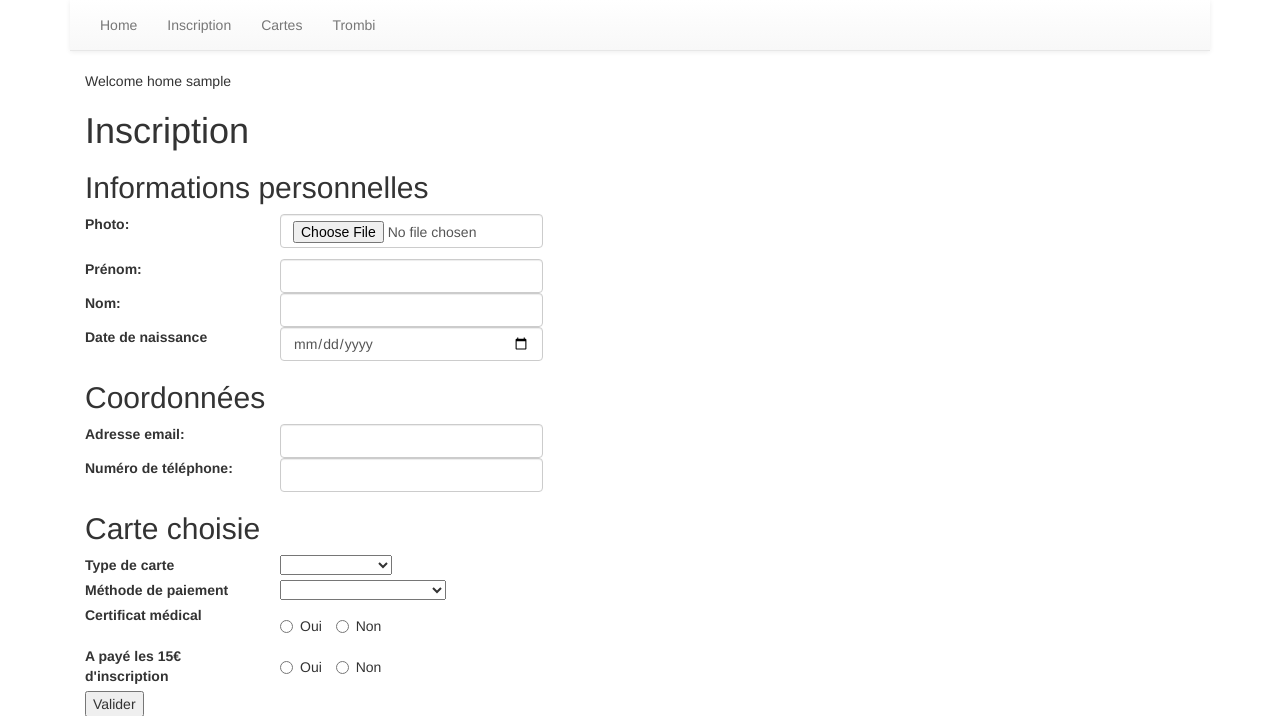
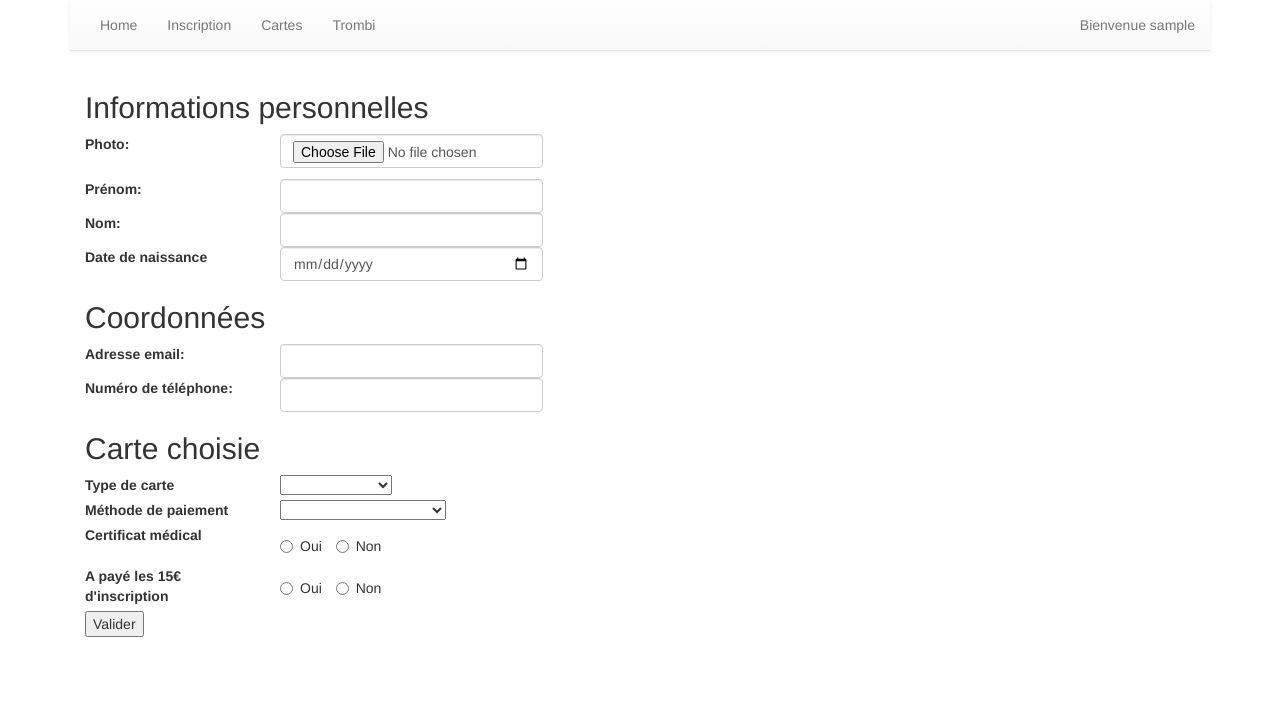
Before and after one commit to pacud/dancebo, a Flask app: page /inscription in a window 1280 px wide. Shown: the top 716 px of the page. Run offline with Flask 2, Linux system fonts and the light colour scheme; the visitor is signed in with stand-in values (Sample User, id 1); some libraries are stand-ins or nearby versions.

Commit message:
Cleaning up some HTML

```diff
--- a/templates/inscription.html
+++ b/templates/inscription.html
@@ -20,7 +20,6 @@
 
 {% block page %}
 
-<h1>Inscription</h1>
 <form action="/add_student" method="POST" onsubmit="return validate_form()" id="add_student_form" >
     <h2>Informations personnelles</h2>
     <div class="row">
--- a/templates/logged.html
+++ b/templates/logged.html
@@ -9,12 +9,12 @@
             <li><a href="/cartes">Cartes</a></li>
             <li><a href="/trombi">Trombi</a></li>
         </ul>
+        <ul class="nav navbar-nav navbar-right">
+            <li><a href="/home">Bienvenue {{session.name}}</a></li>
+        </ul>
     </div>
 </nav>
 
-<div class="container">
-Welcome home {{session.name}}
-</div>
 
 <div class="container">
 {% block page %}{% endblock %}
--- a/templates/trombi.html
+++ b/templates/trombi.html
@@ -1,8 +1,6 @@
 {% extends "logged.html" %}
 {% block page %}
 
-that's my trombi page
-<div class="container">
 {% for student in user_list %}
     <div class="col-md-5" style="margin:10px;">
         <div class="col-md-3">
@@ -16,7 +14,6 @@ that's my trombi page
         </div>
     </div>
 {% endfor %}
-</div>
 
 
 {% endblock %}
```
Lines whose indentation alone changed are shown as unchanged.
